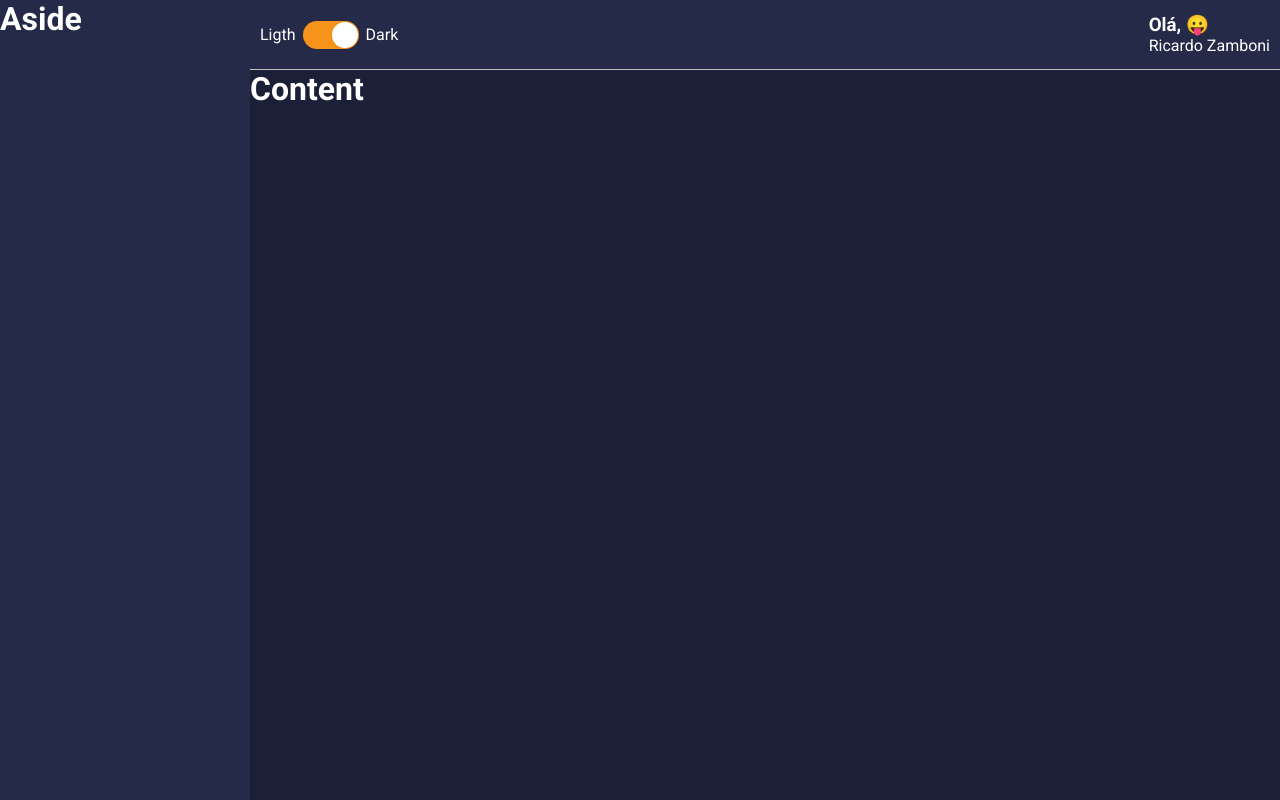
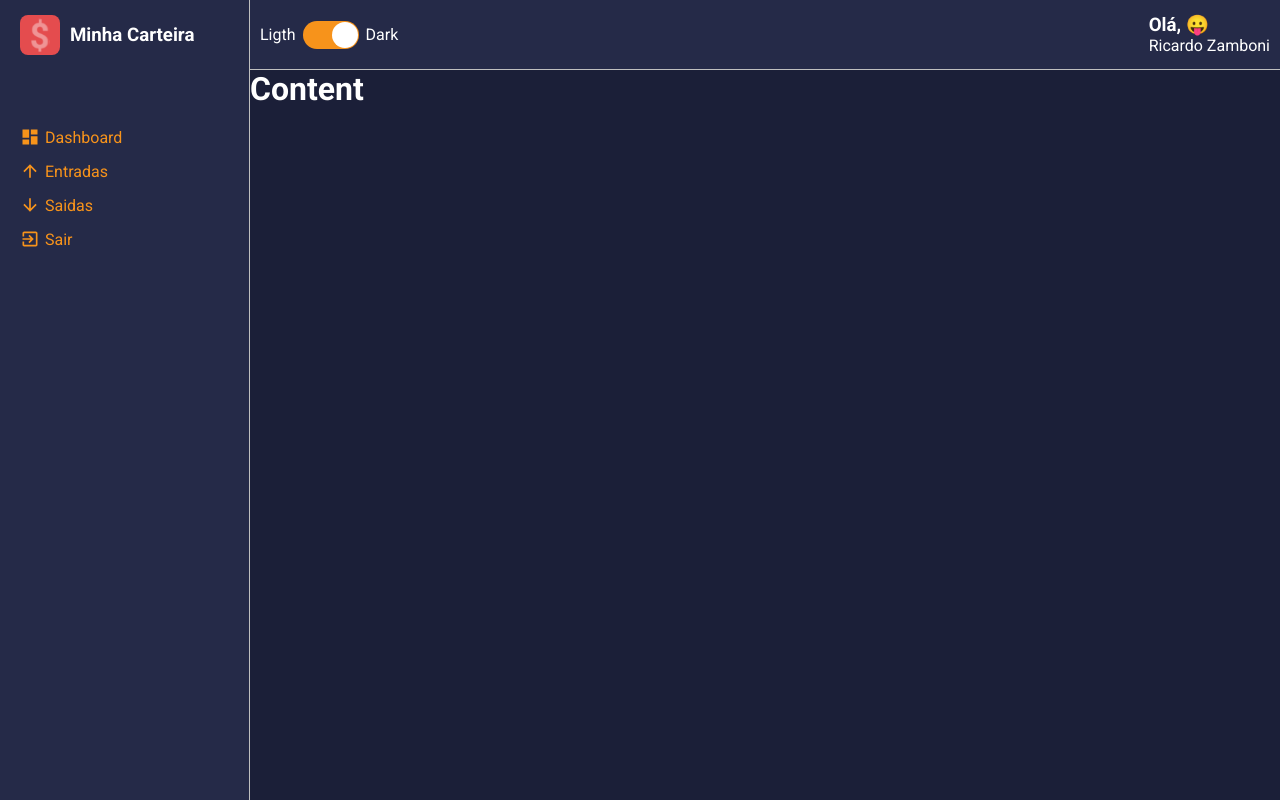
Before and after one commit to Ricmaloy/minha-carteira, a React (Create React App) app: page / in a window 1280 px wide. Built offline with nearby package versions, Linux system fonts and the light colour scheme.

Commit message:
Aside estilizado

```diff
--- a/package.json
+++ b/package.json
@@ -12,6 +12,7 @@
     "@types/react-dom": "^16.9.8",
     "react": "^16.13.1",
     "react-dom": "^16.13.1",
+    "react-icons": "^3.11.0",
     "react-scripts": "3.4.3",
     "react-switch": "^5.0.1",
     "styled-components": "^5.2.0",
--- a/src/components/Aside/index.tsx
+++ b/src/components/Aside/index.tsx
@@ -1,14 +1,37 @@
 import React from 'react';
+import logoImg from '../../assets/logo.svg';
+import { Container, Header, LogImg, MenuContainer, MenuItemLink, Title } from './styles'
+import { MdDashboard, MdArrowDownward, MdArrowUpward, MdExitToApp} from 'react-icons/md'
 
-import { Container } from './styles'
 
 const Aside: React.FC = () => {
     return (
         <Container>
-            <h1>Aside</h1>
+            <Header>
+                <LogImg src={logoImg} alt="Logo minha Carteira"/>
+                <Title>Minha Carteira</Title>
+            </Header>
+
+            <MenuContainer>
+                <MenuItemLink href="#">
+                    <MdDashboard/>
+                    Dashboard
+                </MenuItemLink>
+                <MenuItemLink href="#">
+                    <MdArrowUpward/>
+                    Entradas
+                </MenuItemLink>
+                <MenuItemLink href="#">
+                    <MdArrowDownward/>
+                    Saidas
+                </MenuItemLink>
+                <MenuItemLink href="#">
+                    <MdExitToApp/>
+                    Sair
+                </MenuItemLink>
+            </MenuContainer>
         </Container>
     );
-
 }
 
 export default Aside;
--- a/src/components/Aside/styles.ts
+++ b/src/components/Aside/styles.ts
@@ -2,6 +2,50 @@
 
 export const Container = styled.div`
     grid-area: AS;
-    color:  ${props => props.theme.colors.white};
+    padding-left: 20px;
     background-color: ${props => props.theme.colors.secondary};
+    border-right: 1px solid ${props => props.theme.colors.gray};
 `;
+
+export const Header = styled.header`
+    height: 70px;
+    display: flex;
+    align-items: center;
+`;
+
+export const LogImg = styled.img`
+    width: 40px;
+    height: 40px;
+`;
+
+export const Title = styled.h3`
+    color: ${props => props.theme.colors.white};
+    margin-left: 10px;
+`;
+
+export const MenuContainer = styled.nav`
+    display:flex;
+    flex-direction: column;
+    margin-top: 50px;
+`;
+
+export const MenuItemLink = styled.a`
+    color: ${props => props.theme.colors.info};
+    text-decoration: none;
+    margin: 7px 0;
+    display: flex;
+    align-items: center;
+
+    transition: opacity .3s,
+                margin .3s;
+
+    &:hover {
+        opacity: .7;
+        margin: 7px 4px;
+    }
+
+    > svg {
+        font-size: 20px;
+        margin-right: 5px;
+    }
+`;
```
Also changed, not shown: 1 other file (tests, documents, lock files or other folders).
